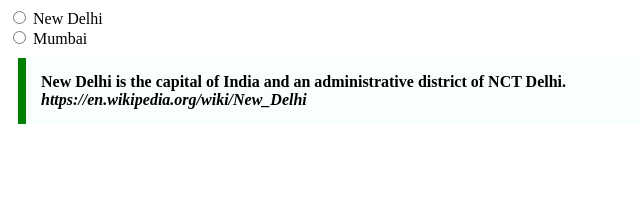
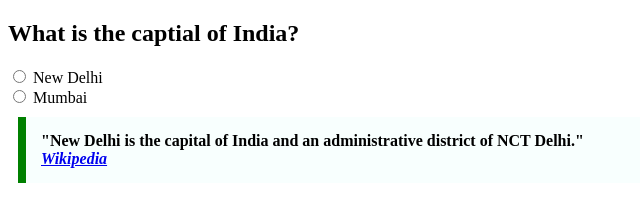
Before and after one commit to acciojob/trivia-AniketMenkudle, a website: page main.html in a window 1280 px wide. Shown: the whole page, without its empty margins (0-640 px from the left). Drawn offline with Linux system fonts and the light colour scheme.

Commit message:
created a submission

```diff
--- a/main.html
+++ b/main.html
@@ -8,18 +8,24 @@
 
 <body>
 	<!-- the entire body must be written by student -->
-	 <input type="radio" id="delhi" name="capital">
+	<h2>What is the captial of India?</h2>
+
+    <input type="radio" id="delhi" name="capital" value="New Delhi">
     <label for="delhi">New Delhi</label>
+
     <br>
 
-    <input type="radio" id="mumbai" name="capital">
+    <input type="radio" id="mumbai" name="capital" value="Mumbai">
     <label for="mumbai">Mumbai</label>
 
     <blockquote>
-        New Delhi is the capital of India and an administrative district of NCT Delhi.
-       <footer>
-		   <cite>https://en.wikipedia.org/wiki/New_Delhi </cite>
-	   </footer>
+        "New Delhi is the capital of India and an administrative district of NCT Delhi."
+        <br>
+        <cite>
+            <a href="https://en.wikipedia.org/wiki/New_Delhi" target="_blank">
+                Wikipedia
+            </a>
+        </cite>
     </blockquote>
     <script type="text/javascript" src="./script.js">
 </script>
--- a/styles.css
+++ b/styles.css
@@ -1,6 +1,6 @@
 
 /* Your CSS Code here. */
- blockquote {
+  blockquote {
             max-width: 600px;
             margin: 10px;
             padding: 15px;
```
